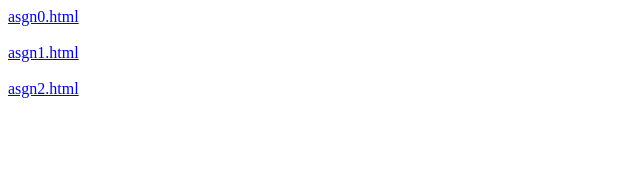
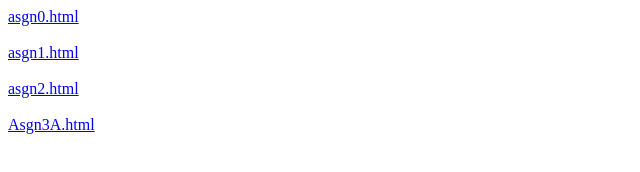
Before and after one commit to abnferre/abnferre.github.io, a website: page index.html in a window 1280 px wide. Shown: the whole page, without its empty margins (0-640 px from the left). Drawn offline with Linux system fonts and the light colour scheme.

Commit message:
Update index.html

```diff
--- a/index.html
+++ b/index.html
@@ -10,6 +10,8 @@
       <a href="./asgn1/Code/asgn1.html">asgn1.html</a>
       <br></br>
       <a href="./asgn2/src/BlockyAnimal.html">asgn2.html</a>
+      <br></br>
+      <a href="./Asgn3A/src/Asgn3A.html">Asgn3A.html</a>
 
 </body>
 </html>
```
